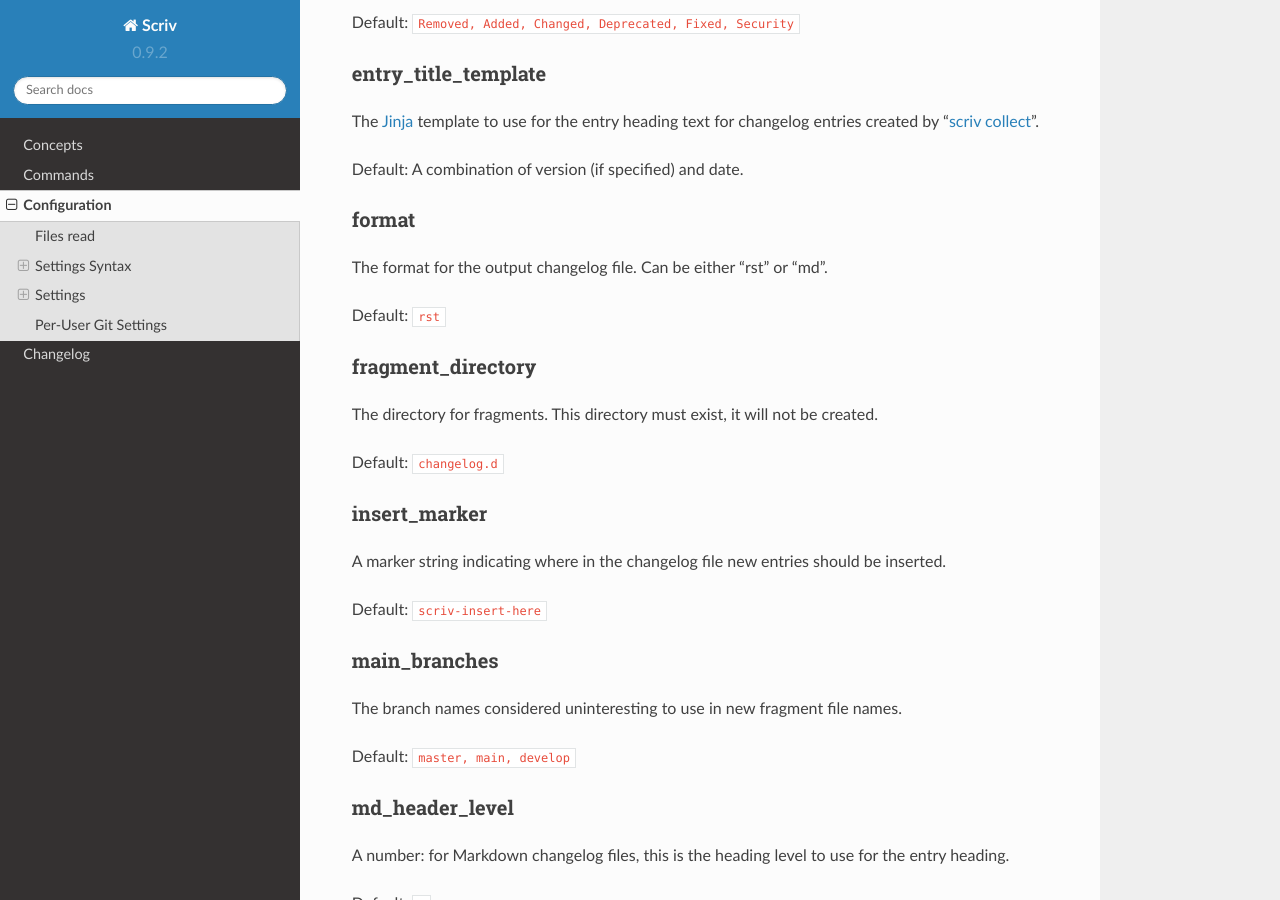
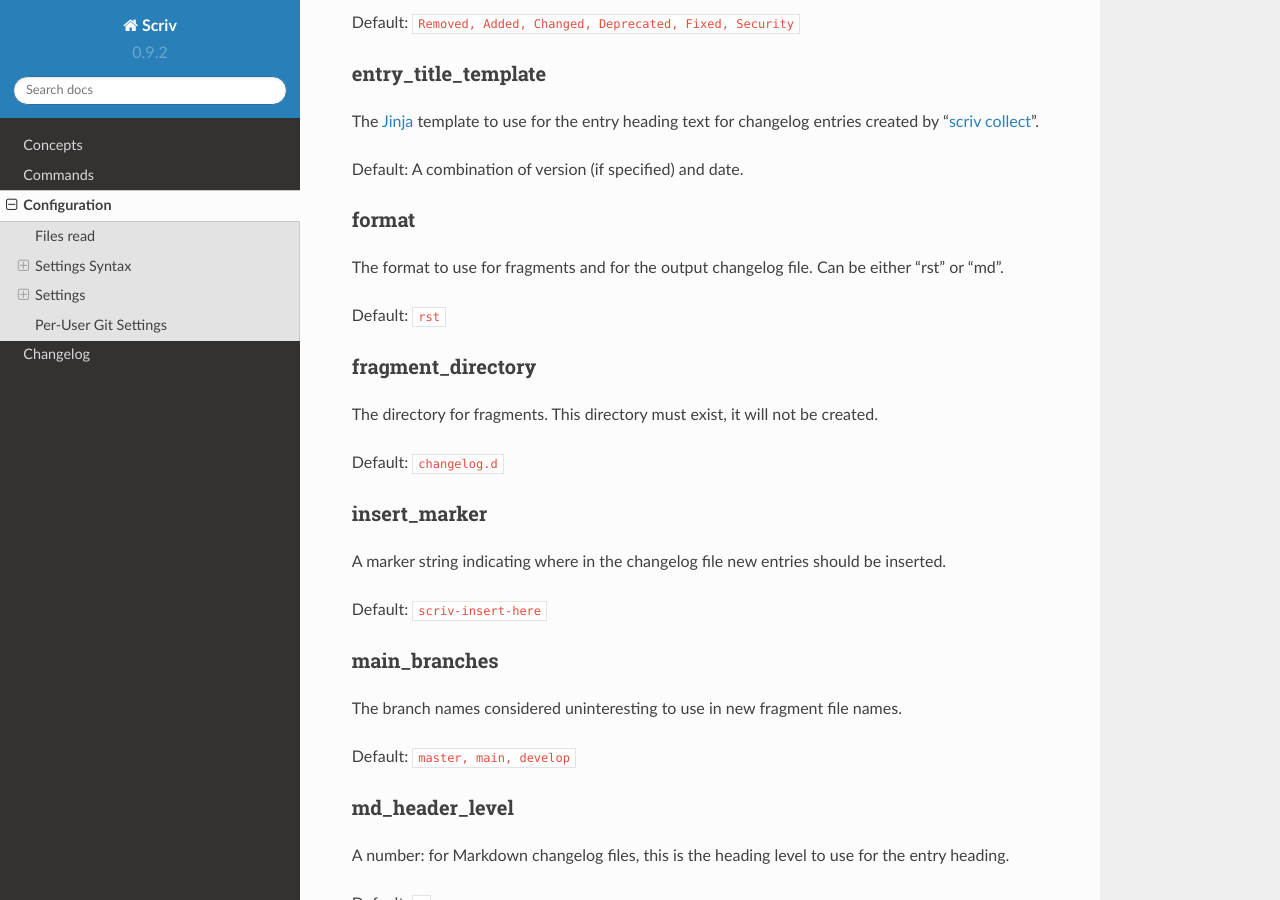
Before and after one commit to nedbat/scriv, a Sphinx documentation site: the page built from docs/configuration.rst, in a window 1280 px wide and 900 px high, scrolled down 1659 px. Built offline with Sphinx 7.4.7 and the Read the Docs theme 2.0.0, drawn with Linux system fonts in a browser that asks for light colours.

Commit message:
Docs catch up with code

```diff
--- a/docs/include/config.rst
+++ b/docs/include/config.rst
@@ -25,8 +25,8 @@ Default: A combination of version (if specified) and date.
 format
 ------
 
-The format for the output changelog file.
-Can be either "rst" or "md".
+The format to use for fragments and for the output changelog
+file.  Can be either "rst" or "md".
 
 Default: ``rst``
 
```
